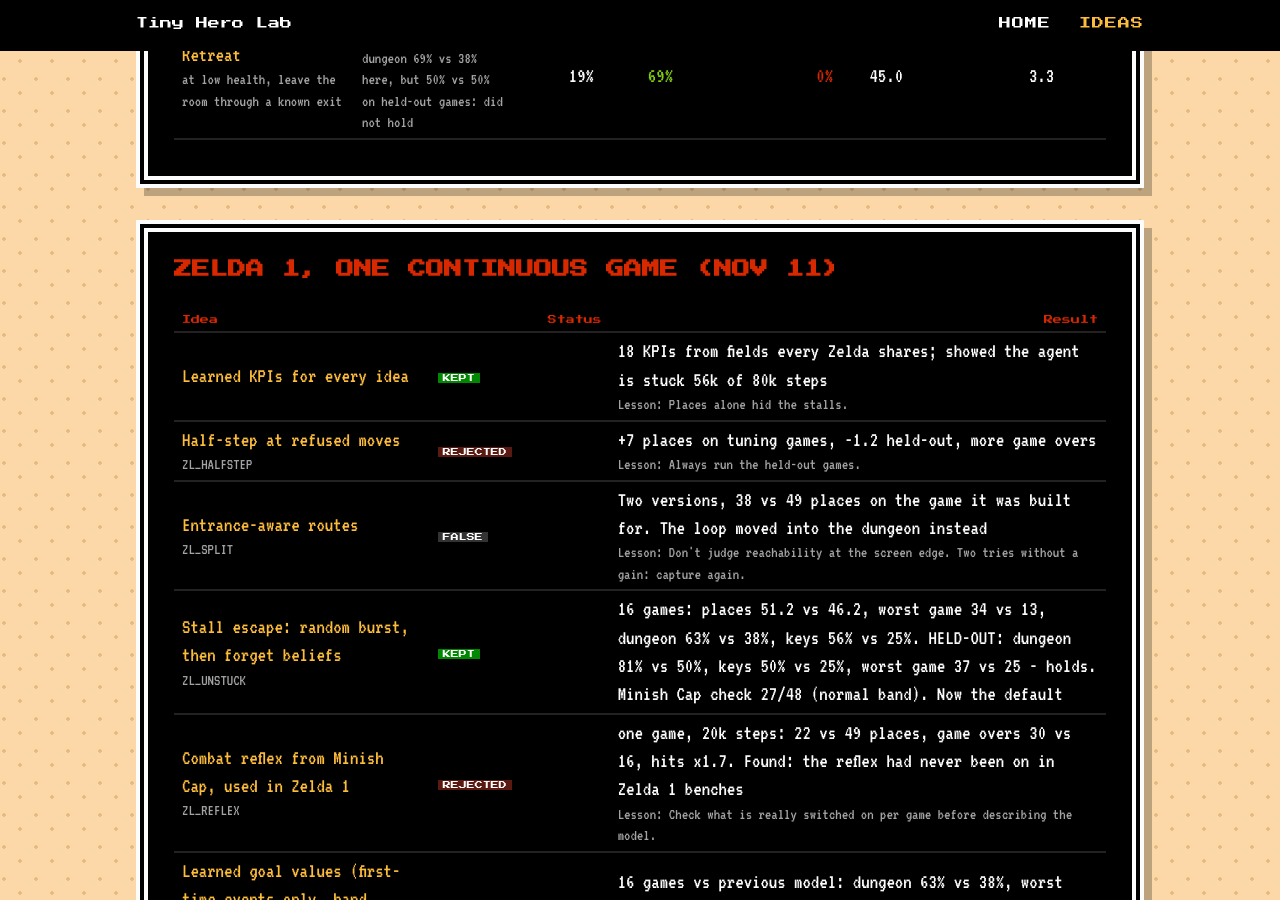
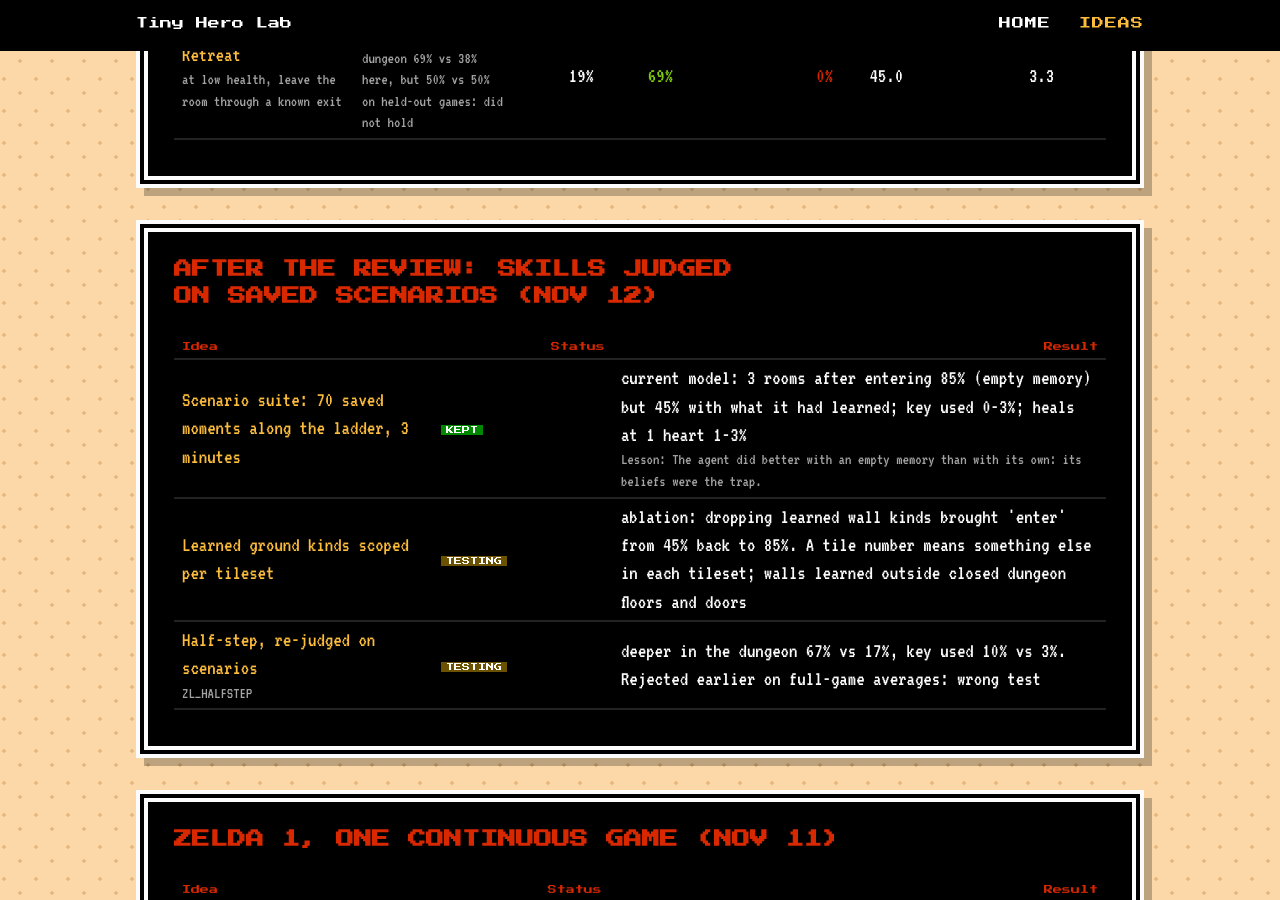
Before and after one commit to sofianedjerbi/zelda-agent-devblog, a Jekyll site: the page built from ideas.html, in a window 1280 px wide and 900 px high, scrolled down 3669 px. Built offline with Jekyll 4.4.1, drawn with Linux system fonts in a browser that asks for light colours.

Commit message:
Record: scenario suite, scoped ground kinds, half-step re-judged

```diff
--- a/_data/tried.yml
+++ b/_data/tried.yml
@@ -1,5 +1,10 @@
 # Everything tried, newest phase first. status: kept / rejected / off (opt-in, no gain) / testing / dropped (whole approach).
 # switch = how to turn it on/off in ~/minish-rl (ZL_<NAME>); result = measured; lesson = what not to do again.
+- phase: "After the review: skills judged on saved scenarios (Nov 12)"
+  items:
+    - {name: "Scenario suite: 70 saved moments along the ladder, 3 minutes", status: kept, result: "current model: 3 rooms after entering 85% (empty memory) but 45% with what it had learned; key used 0-3%; heals at 1 heart 1-3%", lesson: "The agent did better with an empty memory than with its own: its beliefs were the trap."}
+    - {name: "Learned ground kinds scoped per tileset", status: testing, result: "ablation: dropping learned wall kinds brought 'enter' from 45% back to 85%. A tile number means something else in each tileset; walls learned outside closed dungeon floors and doors"}
+    - {name: "Half-step, re-judged on scenarios", switch: HALFSTEP, status: testing, result: "deeper in the dungeon 67% vs 17%, key used 10% vs 3%. Rejected earlier on full-game averages: wrong test"}
 - phase: "Zelda 1, one continuous game (Nov 11)"
   items:
     - {name: "Learned KPIs for every idea", status: kept, result: "18 KPIs from fields every Zelda shares; showed the agent is stuck 56k of 80k steps", lesson: "Places alone hid the stalls."}
```
